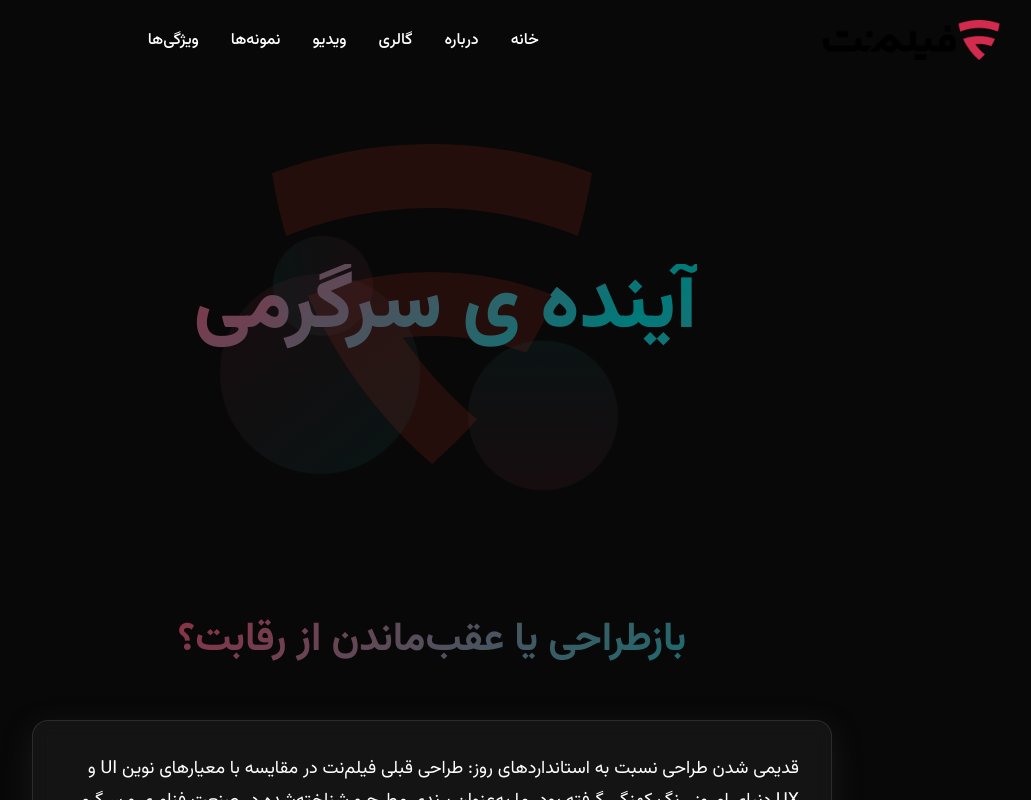
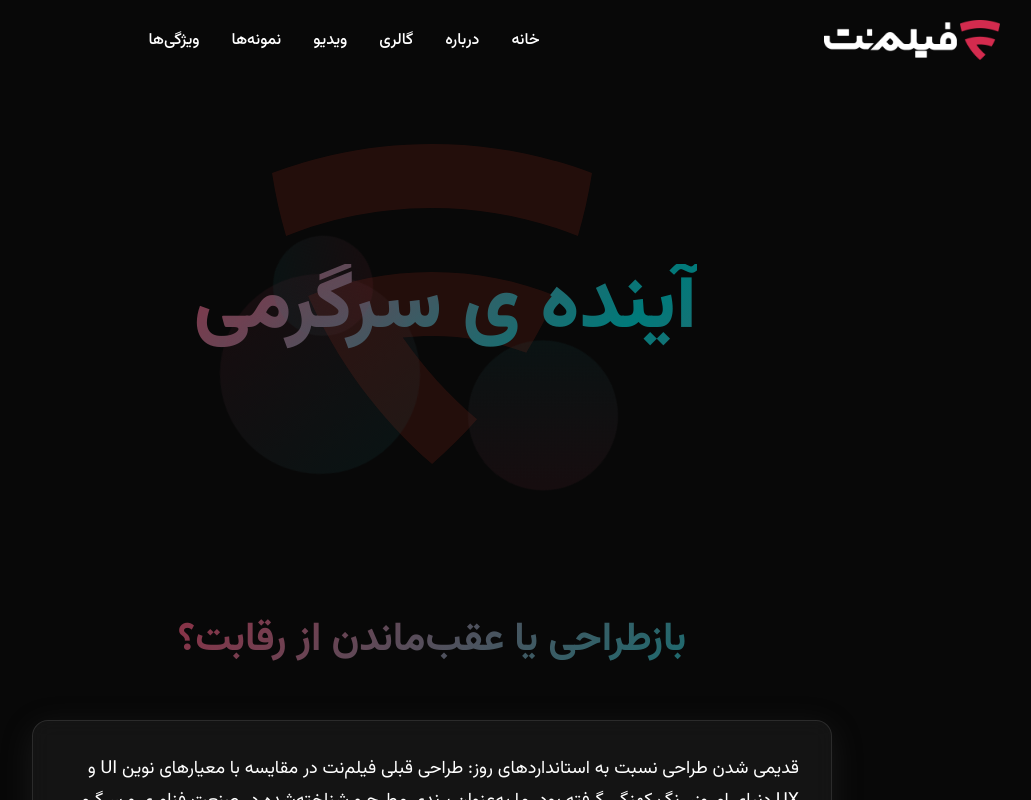
Before and after one commit to smsadeqrohani/design-demo, a React (Vite) app: page / in a window 1280 px wide. Shown: the top 800 px of the page, without its empty margins (208-1239 px from the left). Built offline with nearby package versions, Linux system fonts and the light colour scheme.

Commit message:
shaha | Update Header component to replace filmnet logo with a new logo image, improving brand representation.

```diff
--- a/src/components/Header.jsx
+++ b/src/components/Header.jsx
@@ -1,7 +1,7 @@
 import React, { useState, useEffect } from 'react'
 import { Menu, X } from 'lucide-react'
 import './Header.css'
-import filmnetLogo from '../../filmnet.png'
+import logoImage from '../../LOGO.png'
 
 const Header = () => {
   const [isMenuOpen, setIsMenuOpen] = useState(false)
@@ -54,7 +54,7 @@ const Header = () => {
         </nav>
 
         <div className="logo">
-          <img src={filmnetLogo} alt="فیلم‌نت" className="logo-image" />
+          <img src={logoImage} alt="فیلم‌نت" className="logo-image" />
         </div>
       </div>
     </header>
```
Also changed, not shown: LOGO.png (added).
